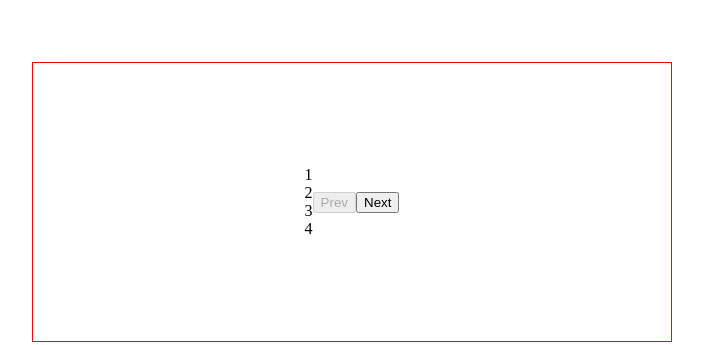
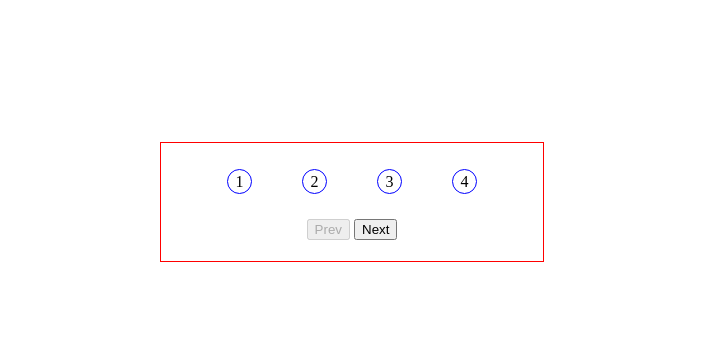
Before and after one commit to antekrtalic/Progress-Steps, a plain HTML site: page index.html in a window 1280 px wide. Shown: the part 198-543 px from the top of the page, without its empty margins (288-991 px from the left). Drawn offline with Linux system fonts and the light colour scheme.

Commit message:
Trying to style and position buttons and numbers

```diff
--- a/index.html
+++ b/index.html
@@ -16,8 +16,10 @@
         <div class="circle">4</div>
       </div>
 
-      <button class="btn" id="prev" disabled>Prev</button>
-      <button class="btn" id="next">Next</button>
+      <div class="buttons">
+        <button class="btn" id="prev" disabled>Prev</button>
+        <button class="btn" id="next">Next</button>
+    </div>
     </div>
     <script src="script.js"></script>
   </body>
--- a/style.css
+++ b/style.css
@@ -15,10 +15,27 @@ body {
 .container {
   margin: 0;
   padding: 0;
-  height: 35%;
-  width: 50%;
+  height: 15%;
+  width: 30%;
   display: flex;
+  flex-direction: column;
   justify-content: center;
   align-items: center;
   border: 1px solid red;
 }
+
+.progress-container {
+  display: flex;
+  margin-bottom: 20px;
+}
+
+.progress-container > .circle {
+  width: 25px;
+  height: 25px;
+  border: 1px solid blue;
+  margin: 5px 25px;
+  border-radius: 50%;
+  display: flex;
+  justify-content: center;
+  align-items: center;
+}
```
